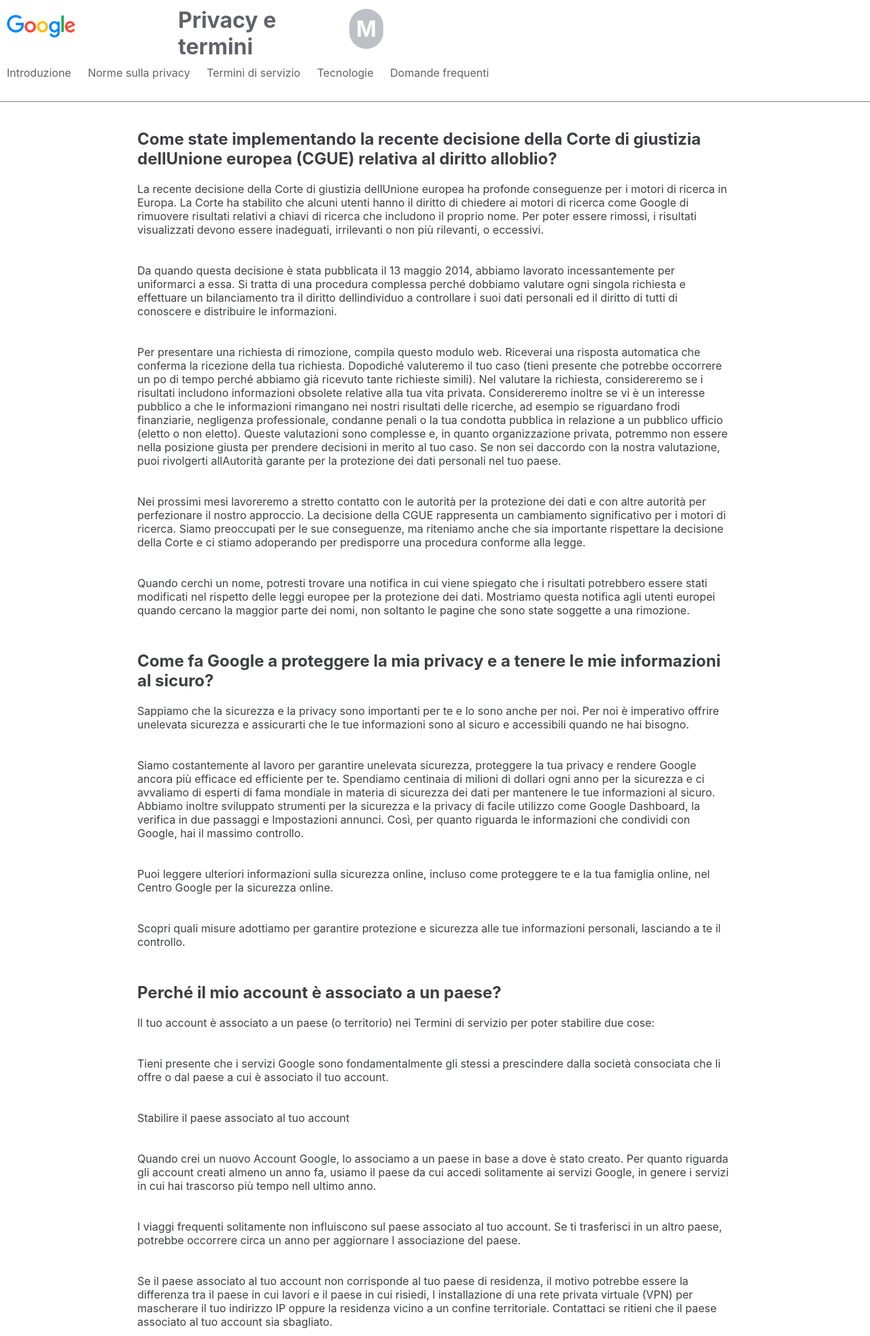
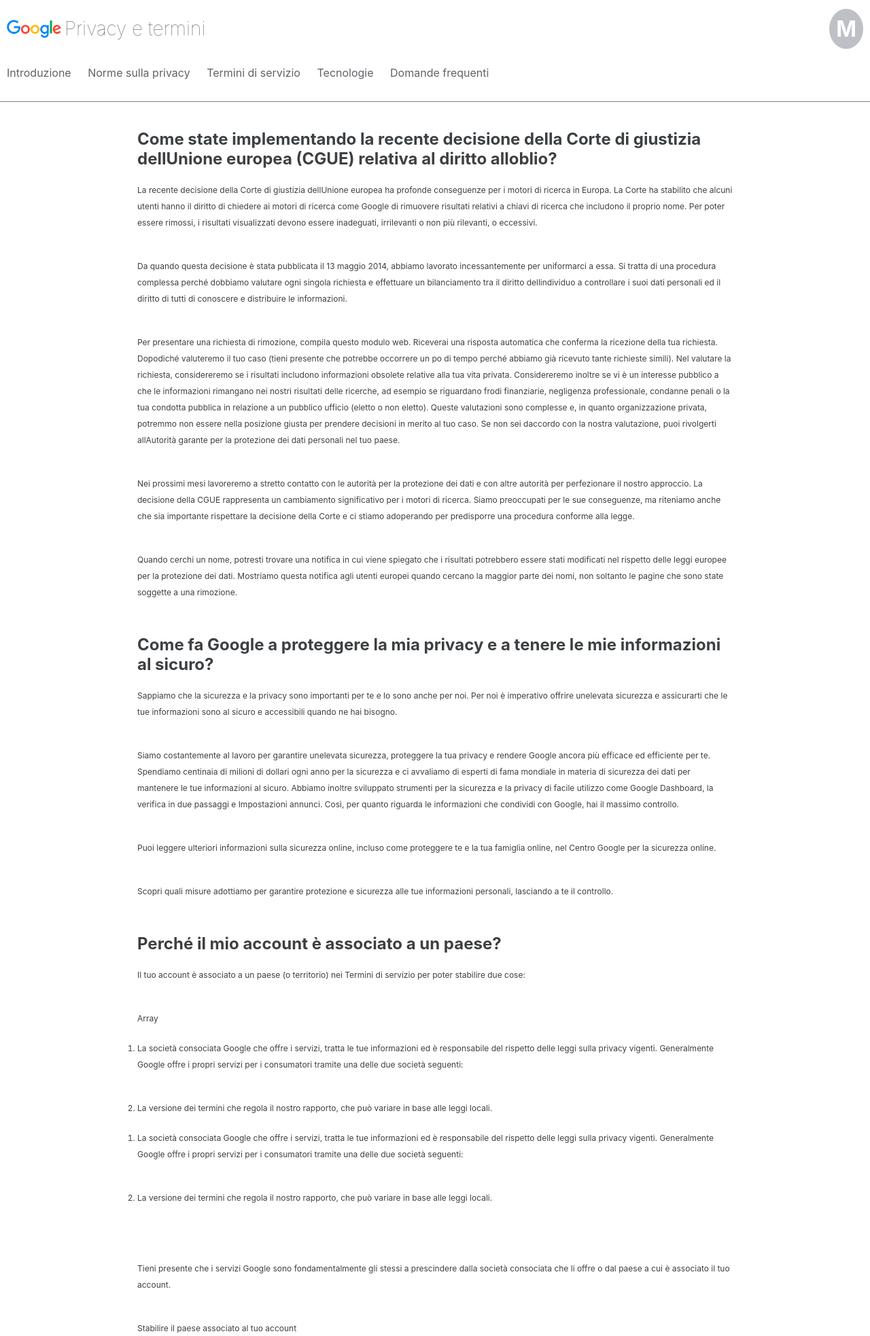
Before and after one commit to mlep89/php-google-faq, a PHP site: page / in a window 1280 px wide. Shown: the top 1966 px of the page at 68% size. Run offline with PHP 8.4, Linux system fonts and the light colour scheme; data that the repository does not hold is empty.

Commit message:
miglioramento grafica css

```diff
--- a/index.php
+++ b/index.php
@@ -13,15 +13,12 @@
         <div class="header_top">
             <div class="img_container">
                 <img src="img/Google-logo.png" alt="">
-            </div>
-            <div class="h1_container">
                 <h1>Privacy e termini</h1>
             </div>
-            <div>
-                <i></i>
-            </div>
-            <div class="my_logo">
+            <div class="my_logo_container">
+                <div class="my_logo">
                 <h1>M</h1>
+                </div>
             </div>
         </div>
         <div class="header_bottom">
@@ -58,12 +55,19 @@
                     ],
                     'Perché il mio account è associato a un paese?' => [
 
-                            0 => 'Il tuo account è associato a un paese (o territorio) nei Termini di servizio per poter stabilire due cose:',
-                            1 => 'Tieni presente che i servizi Google sono fondamentalmente gli stessi a prescindere dalla società consociata che li offre o dal paese a cui è associato il tuo account.',
-                            2 => 'Stabilire il paese associato al tuo account',
-                            3 => 'Quando crei un nuovo Account Google, lo associamo a un paese in base a dove è stato creato. Per quanto riguarda gli account creati almeno un anno fa, usiamo il paese da cui accedi solitamente ai servizi Google, in genere i servizi in cui hai trascorso più tempo nell ultimo anno.',
-                            4 => 'I viaggi frequenti solitamente non influiscono sul paese associato al tuo account. Se ti trasferisci in un altro paese, potrebbe occorrere circa un anno per aggiornare l associazione del paese.',
-                            5 => 'Se il paese associato al tuo account non corrisponde al tuo paese di residenza, il motivo potrebbe essere la differenza tra il paese in cui lavori e il paese in cui risiedi, l installazione di una rete privata virtuale (VPN) per mascherare il tuo indirizzo IP oppure la residenza vicino a un confine territoriale. Contattaci se ritieni che il paese associato al tuo account sia sbagliato.'
+                            'Il tuo account è associato a un paese (o territorio) nei Termini di servizio per poter stabilire due cose:',
+                            'prova' => [
+                                'La società consociata Google che offre i servizi, tratta le tue informazioni ed è responsabile del rispetto delle leggi sulla privacy vigenti. Generalmente Google offre i propri servizi per i consumatori tramite una delle due società seguenti:' => [
+                                    'Google Ireland Limited, se gli utenti sono residenti nello Spazio economico europeo (paesi dellUnione europea, oltre a Islanda, Liechtenstein e Norvegia) o in Svizzera.',
+                                    'Google LLC, con sede negli Stati Uniti, per il resto del mondo.'
+                                ],
+                                'La versione dei termini che regola il nostro rapporto, che può variare in base alle leggi locali.' => [],
+                            ],
+                            'Tieni presente che i servizi Google sono fondamentalmente gli stessi a prescindere dalla società consociata che li offre o dal paese a cui è associato il tuo account.',
+                            'Stabilire il paese associato al tuo account',
+                            'Quando crei un nuovo Account Google, lo associamo a un paese in base a dove è stato creato. Per quanto riguarda gli account creati almeno un anno fa, usiamo il paese da cui accedi solitamente ai servizi Google, in genere i servizi in cui hai trascorso più tempo nell ultimo anno.',
+                            'I viaggi frequenti solitamente non influiscono sul paese associato al tuo account. Se ti trasferisci in un altro paese, potrebbe occorrere circa un anno per aggiornare l associazione del paese.',
+                            'Se il paese associato al tuo account non corrisponde al tuo paese di residenza, il motivo potrebbe essere la differenza tra il paese in cui lavori e il paese in cui risiedi, l installazione di una rete privata virtuale (VPN) per mascherare il tuo indirizzo IP oppure la residenza vicino a un confine territoriale. Contattaci se ritieni che il paese associato al tuo account sia sbagliato.'
 
                     ],
                     'Come faccio a rimuovere informazioni su di me dai risultati di ricerca di Google?' => [
@@ -84,7 +88,18 @@
             <h2> <?php echo $K; ?></h2>
             <ul>
             <?php foreach($arguments as $elements) { ?>
-                <li><?php echo $elements; ?></li>
+                <li>
+                    <?php echo $elements; ?>
+                    <ol>
+                    <?php foreach($elements as $Y => $details) { ?>
+                        <li><?php echo $Y; }?>
+                            <ol>
+                            <?php foreach($elements as $X => $details) { ?>
+                                <li><?php echo $X; }?></li>
+                            </ol>
+                        </li>
+                    </ol>
+                </li>
             <?php }
             }
             ?>
@@ -93,7 +108,7 @@
     </div>
 
     <div class="footer">
-        <div>
+        <div class="footer_container">
             <div>
                 <ul>
                     <li>Google</li>
@@ -106,8 +121,10 @@
                 <div>
                     <img src="" alt="">
                 </div>
-                <div>
-                    <select name="" id=""></select>
+                <div class="select_container">
+                    <select name="Italiano" id="">
+                        <option value="0">Italiano</option>
+                    </select>
                 </div>
             </div>
         </div>
--- a/style.css
+++ b/style.css
@@ -20,13 +20,19 @@
     width: 100%;
 }
 
-.img_container,
-.h1_container {
-    width: 20%;
+.img_container {
+    display: flex;
+    align-items: center;
+    width: 50%;
     height: 100%;
+    font-size: 14px;
+}
+.img_container h1 {
+    padding-left: 5px;
+    font-weight: lighter;
 }
 .header_top img {
-    width: 40%;
+    width: 80px;
 }
 
 .header_bottom {
@@ -46,16 +52,29 @@
     padding-right: 20px;
 }
 
+.header_bottom ul li a:active {
+    padding-bottom: 30px;
+    border-bottom: 3px solid #3367d6;
+    color: #3367d6;
+}
+
 .header_bottom a {
     text-decoration: none;
     color: #5f6368;
+}
+
+.my_logo_container {
+    width: 60%;
+    display: flex;
+    justify-content: end;
+    align-content: center;
 }
 
 .my_logo {
     background-color: #bdc1c6;
     color: white;
     padding: 10px;
-    border-radius: 50px;
+    border-radius: 50%;
     text-transform: uppercase;
 }
 
@@ -83,6 +102,34 @@
 
 .main_container ul li {
     padding: 20px 0px;
+    font-size: 12px;
+    line-height: 2em;
+}
+
+.footer {
+    background-color: #f5f5f5;
+    height: 70px;
+    width: 100vw;
+}
+
+.footer_container {
+    width: 70%;
+    margin: 0 auto;
+    padding: 10px;
+    display: flex;
+    justify-content: space-between;
+    align-items: center;
+}
+
+.footer_container ul {
+    list-style: none;
+}
+
+.footer_container ul li {
+    display: inline-block;
+    font-size: 10px;
+    color: grey;
+    padding-right: 10px;
 }
 /*
 on hover {
```
